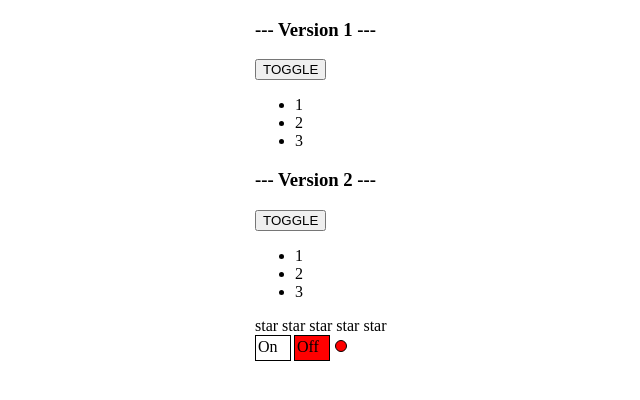
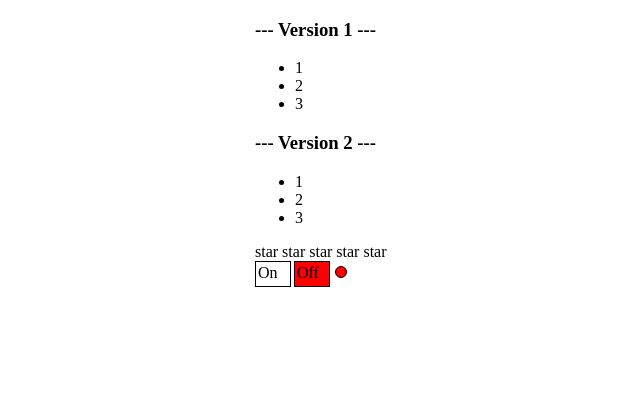
Before and after one commit to julia-lahtina/react-kabzda, a React (Create React App) app: page / in a window 1280 px wide. Shown: the top 400 px of the page, without its empty margins (85-725 px from the left). Built offline with nearby package versions, Linux system fonts and the light colour scheme.

Commit message:
refactoring

```diff
--- a/src/components/UncontrolledAccordion.tsx
+++ b/src/components/UncontrolledAccordion.tsx
@@ -13,7 +13,7 @@ export const UncontrolledAccordion = (props: AccordionPropsType) => {
 
     return (
         <div>
-            <AccordionTitle title={props.title}/> <button onClick={() => {setCollapsed(!collapsed)}}>TOGGLE</button>
+            <AccordionTitle onClick={() => {setCollapsed(!collapsed)}} title={props.title}/>
             {!collapsed && <AccordionBody/>}
         </div>
     )
```
